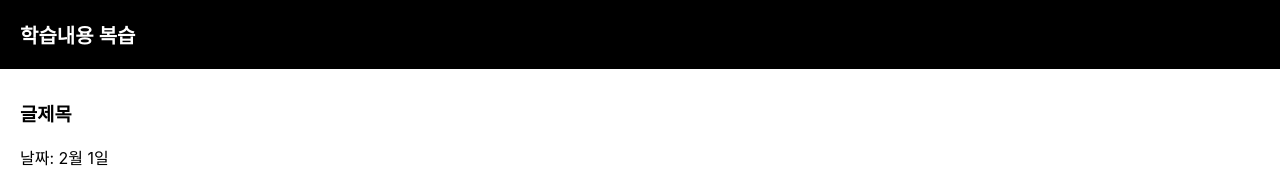
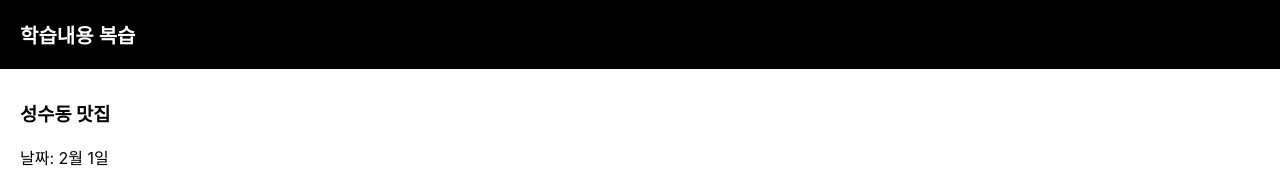
Before and after one commit to swoosh0723/egg, a React (Create React App) app: page / in a window 1280 px wide. Shown: the top 189 px of the page. Built offline with nearby package versions, Linux system fonts and the light colour scheme.

Commit message:
[STUDY-20210209] props 사용하여 데이터바인딩

```diff
--- a/src/App.js
+++ b/src/App.js
@@ -5,25 +5,35 @@ import logo from "./logo.svg";
 import "./App.css";
 
 function App() {
-
+  let [title, titleChange] = useState([
+    '성수동 맛집',
+    '강남 맛집',
+    '제주도 맛집'
+  ]);
 
   return (
     <div className="App">
       <div className="black-nav">학습내용 복습</div>
       <div className="list">
-        <ListItem></ListItem>
+
+        <ListItem
+          title={title}
+        ></ListItem>
       </div>
     </div>
+
+
   );
 
 }
 
 // components명은 반드시 대문자
-function ListItem() {
+// pros를 받을때는 사용한 곳에 바인딩 되어야함
+function ListItem(props) {
   return (
     <>
       <div className="listItem">
-        <h3>글제목</h3>
+        <h3>{props.title[0]}</h3>
         <p>날짜: 2월 1일</p>
       </div>
     </>
```
